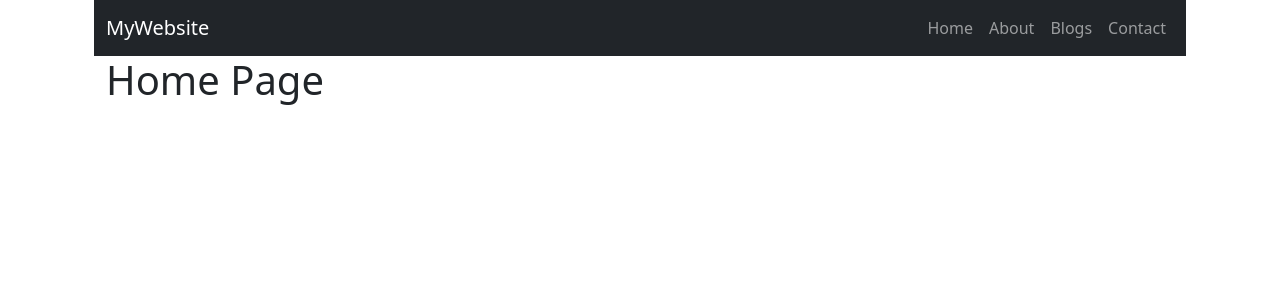
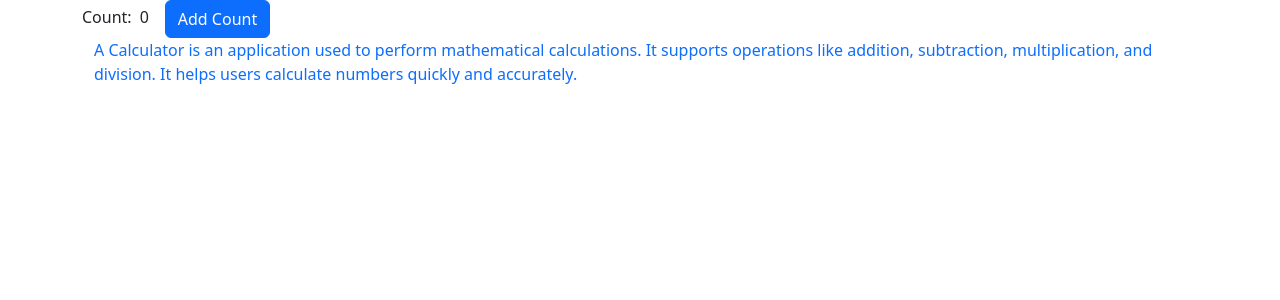
Before and after one commit to saravanan-prog/Master-React-Vite-Project, a React (Vite) app: page / in a window 1280 px wide. Shown: the top 300 px of the page. Built offline with nearby package versions, Linux system fonts and the light colour scheme.

Commit message:
React memo

```diff
--- a/package.json
+++ b/package.json
@@ -14,7 +14,7 @@
     "react": "^19.2.8",
     "react-bootstrap": "^2.10.10",
     "react-dom": "^19.2.8",
-    "react-router-dom": "^7.18.5"
+    "react-router-dom": "^7.18.6"
   },
   "devDependencies": {
     "@babel/core": "^7.29.7",
--- a/src/App.jsx
+++ b/src/App.jsx
@@ -1,12 +1,12 @@
-import { Container } from "react-bootstrap"
+
 import Router from "./routes"
 
 export default function App(){
 
 
     return (
-        <Container>
+        <div>
            <Router />
-        </Container>
+        </div>
     )
 }
--- a/src/pages/About.page.jsx
+++ /dev/null
@@ -1,13 +0,0 @@
-import { Container } from "react-bootstrap"
-
-export default function AboutPage(){
-
-    return(
-        <>
-            <Container>
-                <h1>About Page</h1>
-            </Container>
-
-        </>
-    )
-}
--- a/src/pages/Blog.page.jsx
+++ /dev/null
@@ -1,14 +0,0 @@
-
-import { Container } from "react-bootstrap"
-
-export default function BlogPage(){
-
-    return(
-        <>
-            <Container>
-                <h1>Blog Page</h1>
-            </Container>
-
-        </>
-    )
-}
--- a/src/pages/Contact.page.jsx
+++ /dev/null
@@ -1,14 +0,0 @@
-import { Container } from "react-bootstrap"
-
-
-export default function ContactPage(){
-
-    return(
-        <>
-            <Container>
-                <h1>Contact Page</h1>
-            </Container>
-
-        </>
-    )
-}
--- a/src/pages/Gallery.page.jsx
+++ /dev/null
@@ -1,12 +0,0 @@
-import { Container } from "react-bootstrap"
-export default function GalleryPage(){
-
-    return(
-        <>
-            <Container>
-                <h1>Gallery Page</h1>
-            </Container>
-
-        </>
-    )
-}
--- a/src/pages/Home.page.jsx
+++ /dev/null
@@ -1,12 +0,0 @@
-import { Container } from "react-bootstrap"
-export default function HomePage(){
-
-    return(
-        <>
-            <Container>
-                <h1>Home Page</h1>
-            </Container>
-
-        </>
-    )
-}
--- /dev/null
+++ b/src/pages/counter/Calculator.information.jsx
@@ -0,0 +1,20 @@
+import { memo } from "react"
+
+export default memo(function CalculatorInformation(){
+
+    console.log("Child component is Rendering...")
+
+    return(
+        <>
+            <div className="container">
+              <div className="text-primary">
+                  A Calculator is an application used to perform mathematical calculations.
+                    It supports operations like addition, subtraction, multiplication, and division.
+                    It helps users calculate numbers quickly and accurately.
+              </div>
+            </div>
+
+
+        </>
+    )
+})
--- /dev/null
+++ b/src/pages/counter/Counter.page.jsx
@@ -0,0 +1,35 @@
+import { useCallback, useState } from "react";
+import CalculatorInformation from "./Calculator.information";
+
+export default function Counter(){
+
+    const [count,setCount] = useState(0)
+    const [createdBy,setCreatedBy] = useState("saravanan")
+
+    const displayText = useCallback(() => {
+        console.log("Hi Calculator app")
+    },[])
+
+    return(
+        <>
+            <div className="container">
+                <div>
+                    <span className="h6">Count:</span>
+                    <span className="ms-2">{count}</span>
+                    <button
+                        onClick={()=>setCount(count + 1)}
+                        className="btn btn-primary ms-3"
+                    >Add Count</button>
+                </div>
+                <div>
+                    <CalculatorInformation
+                        createdBy = {createdBy}
+                        displayText = {displayText}
+                    />
+                </div>
+            </div>
+
+
+        </>
+    )
+}
--- a/src/pages/page.notfound.jsx
+++ /dev/null
@@ -1,12 +0,0 @@
-import { Container } from "react-bootstrap"
-export default function PageNotFound(){
-
-    return(
-        <>
-            <Container>
-                <h1> 404 - Page Not Found </h1>
-            </Container>
-
-        </>
-    )
-}
--- a/src/routes.jsx
+++ b/src/routes.jsx
@@ -1,33 +1,18 @@
-import { Container } from "react-bootstrap"
 import { BrowserRouter,Routes,Route } from "react-router-dom"
+import Counter from "./pages/counter/Counter.page"
 
-import HeaderLayout from "./layout/HeaderLayout"
 
-import HomePage from "./pages/Home.page"
-import AboutPage from './pages/About.page'
-import ContactPage from './pages/Contact.page'
-import GalleryPage from './pages/Gallery.page'
-import BlogPage from './pages/Blog.page'
-import PageNotFound from "./pages/page.notfound"
 
 
 export default function Router(){
 
     return (
-        <Container>
+        <>
             <BrowserRouter>
-                <HeaderLayout />
                 <Routes>
-                    <Route index element = { <HomePage /> } />
-                    <Route path="home" element= { <HomePage /> } />
-                    <Route path="about" element= { <AboutPage /> } />
-                    <Route path="contact" element= { <ContactPage /> } />
-                    <Route path="gallery" element= { <GalleryPage /> } />
-                    <Route path="blog" element= { <BlogPage /> } />
-                     <Route path="gallery" element= { <GalleryPage /> } />
-                    <Route path="*" element= { <PageNotFound /> } />
+                    <Route index element = { <Counter /> } />
                 </Routes>
             </BrowserRouter>
-        </Container>
+        </>
     )
 }
--- a/vite.config.js
+++ b/vite.config.js
@@ -1,11 +1,11 @@
 import react, { reactCompilerPreset } from '@vitejs/plugin-react'
-import babel from '@rolldown/plugin-babel'
+//import babel from '@rolldown/plugin-babel'
 import { defineConfig } from 'vite'
 
 // https://vite.dev/config/
 export default defineConfig({
   plugins: [
     react(),
-    babel({ presets: [reactCompilerPreset()] })
+    //babel({ presets: [reactCompilerPreset()] })
   ],
 })
```
Also changed, not shown: 1 other file (tests, documents, lock files or other folders).
